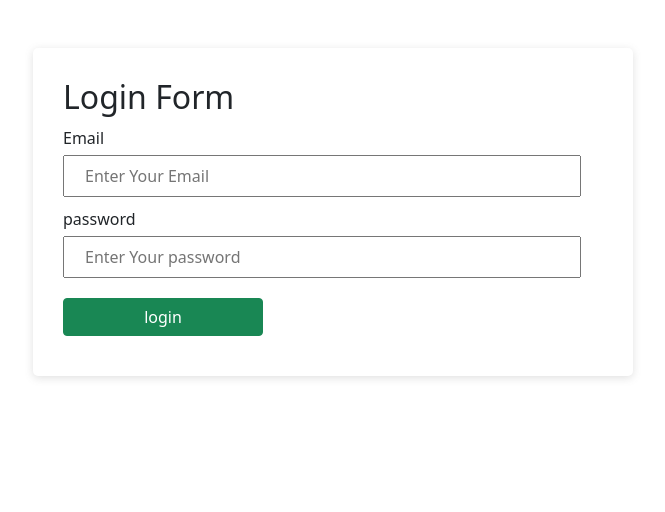
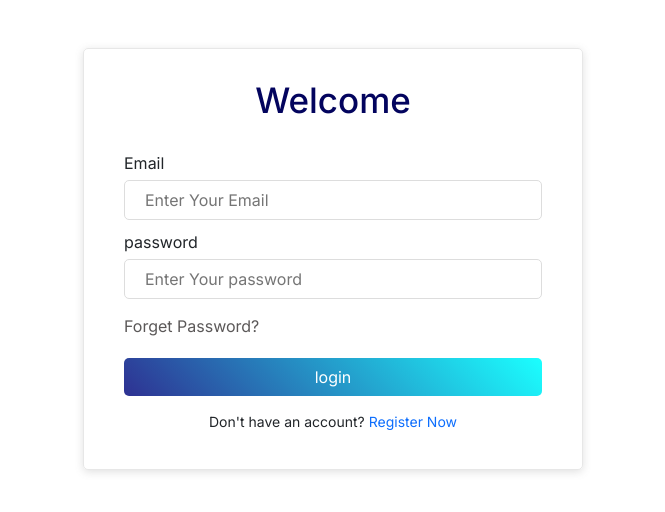
Before and after one commit to ParthibanSenthilkumar/eventmanagement, a React (Vite) app: page / in a window 1280 px wide. Shown: the top 512 px of the page, without its empty margins (307-972 px from the left). Built offline with nearby package versions, Linux system fonts and the light colour scheme.

Commit message:
ui updates

```diff
--- a/index.html
+++ b/index.html
@@ -11,6 +11,22 @@
       integrity="sha384-EVSTQN3/azprG1Anm3QDgpJLIm9Nao0Yz1ztcQTwFspd3yD65VohhpuuCOmLASjC"
       crossorigin="anonymous"
     />
+
+    <!-- fonts -->
+    <link
+      href="https://fonts.googleapis.com/css2?family=Inter:ital,opsz,wght@0,14..32,100..900;1,14..32,100..900&display=swap"
+      rel="stylesheet"
+    />
+
+    <!-- fontsawesome link -->
+
+    <link
+      rel="stylesheet"
+      href="https://cdnjs.cloudflare.com/ajax/libs/font-awesome/7.0.1/css/all.min.css"
+      integrity="sha512-2SwdPD6INVrV/lHTZbO2nodKhrnDdJK9/kg2XD1r9uGqPo1cUbujc+IYdlYdEErWNu69gVcYgdxlmVmzTWnetw=="
+      crossorigin="anonymous"
+      referrerpolicy="no-referrer"
+    />
   </head>
   <body>
     <script
--- a/src/components/EventForm.jsx
+++ b/src/components/EventForm.jsx
@@ -3,7 +3,6 @@ import { successToast, errorToast } from "./Toaster";
 import Header from "./Header";
 
 const EventForm = () => {
-
   const [Eventname, seteventname] = useState("");
   const [location, setlocation] = useState("");
   const [category, setcategory] = useState("");
@@ -46,7 +45,7 @@ const EventForm = () => {
       <Header />
       <div className="login-form mt-5">
         <form onSubmit={handleSubmit}>
-          <h2>Event Form</h2>
+          <h2 className="mb-5">Event Form</h2>
 
           <div className="form_control">
             <label>Event Name</label>
@@ -57,7 +56,6 @@ const EventForm = () => {
               onChange={(e) => seteventname(e.target.value)}
             />
           </div>
-
           <div className="form_control">
             <label>Location</label>
             <input
@@ -97,12 +95,11 @@ const EventForm = () => {
               onChange={(e) => setimgUrl(e.target.files?.name)}
             />
           </div>
-          <button className="btn btn-success">Create Event</button>
+          <button className="but log-but">Create Event</button>
         </form>
       </div>
     </>
   );
 };
 
-
 export default EventForm;
--- a/src/components/Header.jsx
+++ b/src/components/Header.jsx
@@ -5,12 +5,13 @@ import Navbar from "react-bootstrap/Navbar";
 import { Link } from "react-router";
 
 const Header = () => {
-
   return (
     <>
       <Navbar expand="lg" className="bg-body-tertiary">
         <Container>
-          <Navbar.Brand as={Link} to='/home'>EVENTS</Navbar.Brand>
+          <Navbar.Brand as={Link} to="/home">
+            EVENTS
+          </Navbar.Brand>
           <Navbar.Toggle aria-controls="basic-navbar-nav" />
           <Navbar.Collapse id="basic-navbar-nav">
             <Nav className="ms-auto">
@@ -23,14 +24,14 @@ const Header = () => {
               <Nav.Link as={Link} to="/upcoming">
                 Upcoming Events
               </Nav.Link>
-              <Nav.Link as={Link} to="/login">
+              <Nav.Link as={Link} to="/create_event">
+                Create Event
+              </Nav.Link>
+              <Nav.Link as={Link} className="but top-but" to="/login">
                 Login
               </Nav.Link>
-              <Nav.Link as={Link} to="/register">
+              <Nav.Link as={Link} className="but top-but ms-2" to="/register">
                 Register
-              </Nav.Link>
-              <Nav.Link as={Link} to="/create_event">
-                Create Event
               </Nav.Link>
             </Nav>
           </Navbar.Collapse>
--- a/src/components/Home.jsx
+++ b/src/components/Home.jsx
@@ -8,6 +8,7 @@ import axios from "axios";
 import UserModal from "./UserModal";
 import Loader from "./Loader";
 import { errorToast } from "./Toaster";
+import eventImg from "../assets/images/event_img.jpg";
 
 const Home = () => {
   const [EventList, setEventList] = useState([]);
@@ -59,29 +60,30 @@ const Home = () => {
             </div>
           ) : (
             EventList.map((eventsdata) => (
-              <Col lg={4} md={6} sm={12} key={eventsdata.id}>
+              <Col lg={12} key={eventsdata.id}>
                 <Card className="mb-3">
+                  <Card.Img variant="left" src={eventImg} />
                   <Card.Body>
-                    <Card.Title>
-                      <strong>Eventname:</strong> {eventsdata.Eventname}
-                    </Card.Title>
-                      <Card.Text>
-                        <strong>Location:</strong> {eventsdata.location}
+                    <h2>{eventsdata.Eventname}</h2>
+                    <Card.Text>
+                      <i className="fa-solid fa-map-pin"></i>{" "}
+                      {eventsdata.location}
                     </Card.Text>
                     <Card.Text>
-                      <strong>category:</strong> {eventsdata.category}
+                      <i className="fa-solid fa-layer-group"></i>{" "}
+                      {eventsdata.category}
                     </Card.Text>
                     <Card.Text>
-                      <strong>description:</strong> {eventsdata.description}
+                      <i className="fa-solid fa-align-center"></i>{" "}
+                      {eventsdata.description}
                     </Card.Text>
-
-                    <Button
-                      variant="primary"
-                      onClick={() => handleShow(eventsdata)}
-                    >
-                      Book
-                    </Button>
                   </Card.Body>
+                  <Button
+                    onClick={() => handleShow(eventsdata)}
+                    className="but cta-but"
+                  >
+                    Book
+                  </Button>
                 </Card>
               </Col>
             ))
--- a/src/components/Login.jsx
+++ b/src/components/Login.jsx
@@ -1,9 +1,8 @@
 import { signInWithEmailAndPassword } from "firebase/auth";
 import React, { useState } from "react";
 import { auth } from "./Firebase";
-import { useNavigate } from "react-router";
+import { Link, useNavigate } from "react-router";
 import { successToast, errorToast } from "./Toaster";
-import Header from "./Header";
 
 const Login = () => {
   const [userEmail, setEmail] = useState("");
@@ -31,7 +30,8 @@ const Login = () => {
     <>
       <div className="login-form mt-5">
         <form onSubmit={handleSubmit}>
-          <h2>Login Form</h2>
+          <h2> Welcome </h2>
+          <div className="form_group">
             <div className="form_control">
               <label htmlFor="Email">Email</label>
               <input
@@ -50,7 +50,14 @@ const Login = () => {
                 onChange={(e) => setPassword(e.target.value)}
               />
             </div>
-          <button className="btn btn-success">login</button>
+            <Link to="/" className="forget-txt">
+              Forget Password?
+            </Link>
+          </div>
+          <button className="but log-but">login</button>
+          <h5 className="logfoot-text">
+            Don't have an account? <Link to="/register">Register Now</Link>
+          </h5>
         </form>
       </div>
     </>
--- a/src/components/Registration.jsx
+++ b/src/components/Registration.jsx
@@ -2,6 +2,7 @@ import { createUserWithEmailAndPassword } from "firebase/auth";
 import React, { useState } from "react";
 import { auth } from "./Firebase";
 import { errorToast, successToast } from "./Toaster";
+import { Link } from "react-router";
 
 const Login = () => {
   const [username, setusername] = useState("");
@@ -41,7 +42,7 @@ const Login = () => {
     <>
       <div className="login-form mt-5">
         <form onSubmit={handleSubmit}>
-          <h2>Registration From</h2>
+          <h2 className="mb-5">Registration From</h2>
           <div className="form_control">
             <label htmlFor="username">Username</label>
             <input
@@ -78,7 +79,10 @@ const Login = () => {
               onChange={(e) => setcourse(e.target.value)}
             />
           </div>
-          <button className="btn btn-success">Register</button>
+          <button className="but log-but">Register</button>
+          <h5 className="logfoot-text">
+            Already have an account? <Link to="/login">Login Now</Link>
+          </h5>
         </form>
       </div>
     </>
--- a/src/index.css
+++ b/src/index.css
@@ -3,22 +3,151 @@
     padding: 0;
     box-sizing: border-box;
   }
+  body {
+    scroll-behavior: smooth;
+    font-family: "Inter", sans-serif;
+  }
+  a {
+    text-decoration: unset;
+    cursor: pointer;
+  }
+  ul li {
+    list-style: unset;
+    padding: 0;
+    margin: 0;
+  }
+
+
+  .but {
+    font-size: 16px;
+    font-weight: 400;
+    background: linear-gradient(45deg, #2e3192, #1bffff);
+    padding: 7px;
+    border-radius: 5px;
+    border: none;
+    outline: none;
+  }
+
+  /* header css part */
+
+  .navbar {
+    background: #edf9fb;
+  }
+  .nav-link {
+    font-size: 16px !important;
+    font-weight: 400;
+    color: #000000 !important;
+    padding: 5px 7px !important;
+  }
+  .top-but {
+    padding: 5px 20px !important;
+    color: #fff !important;
+  }
+
+  /* header css part */
+
+  /* card css part */
+  .card {
+    position: relative;
+    display: flex;
+    flex-direction: row !important;
+    align-items: center;
+    justify-content: space-between !important;
+    min-width: 0;
+    word-wrap: break-word;
+    background-color: #fff;
+    background-clip: border-box;
+    border: 1px solid rgb(0 0 0 / 9%);
+    border-radius: 10px;
+    padding: 0px 20px !important;
+    box-shadow: rgba(99, 99, 99, 0.2) 0px 2px 8px 0px;
+  }
+  .card-body h2 {
+    font-size: 25px;
+    font-weight: 600;
+    color: #2b59a7;
+    text-transform: uppercase;
+  }
+  .card-text {
+    font-size: 14px;
+    font-weight: 500;
+    margin: 5px 0px 0px;
+    padding: 0px;
+    color: #393939;
+  }
+  .card-text i {
+    color: #22b6d9;
+  }
+  .cta-but {
+    max-width: 200px;
+    width: 100%;
+    color: #fff;
+    background: linear-gradient(45deg, #c33764, #1d2671) !important;
+  }
+  button {
+    border: unset !important;
+    outline: unset !important;
+    box-shadow: unset !important;
+  }
+  .card-img-left {
+    max-width: 215px;
+    border-radius: 5px;
+  }
+/* card css part */
+
+/* form css part */
+  .log-but {
+    width: 100%;
+    color: #fff;
+    margin-top: 20px;
+  }
+  form h2 {
+    font-size: 35px;
+    font-weight: 500;
+    color: #03045e;
+    text-align: center;
+  }
   .login-form {
-  max-width: 600px;
+    max-width: 500px;
     width: 100%;
     margin: auto;
-  padding: 30px;
+    padding: 30px 40px;
     box-shadow: rgba(99, 99, 99, 0.2) 0px 2px 8px 0px;
     border-radius: 5px;
+    border: 1px solid #ddddddb0;
+  }
+  .forget-txt {
+    font-size: 16px;
+    font-weight: 400;
+    text-decoration: unset;
+    color: #5b5858;
+    margin-top: 15px;
+    display: block;
+  }
+  .logfoot-text {
+    font-size: 14px;
+    font-weight: 400;
+    text-align: center;
+    margin-top: 18px;
+  }
+  .logfoot-text Link {
+    font-size: 16px;
+    font-weight: 600;
+    color: #2d3e99 !important;
+  }
+  .form_group {
+    margin-top: 30px;
   }
   .form_control {
     margin: 10px 0px;
   }
   .form_control input {
-  width: 96%;
-  outline: none;
+    width: 100%;
     padding: 7px 20px;
     margin: 5px 0px 0px;
+    border-radius: 5px;
+    outline: none;
+    border: 1px solid #ddd;
   }
   .btn-success {
     max-width: 200px !important;
@@ -28,8 +157,22 @@
   textarea,
   select {
     display: block;
-  width: 96%;
+    width: 100%;
     margin: 5px 0px;
-  padding: 5px;
+    padding: 8px;
     outline: none;
+    font-size: 16px;
+    font-weight: 400;
+    color: #5b5858;
+    border-radius: 5px;
+    border: 1px solid #ddd;
   }
+/* form css part */
+
+/* modal css part */
+.modal-body h3{
+    font-size: 15px;
+    font-weight: 500;
+    color: #393939;
+}
+/* modal css part */
```
Lines whose indentation alone changed are shown as unchanged.
